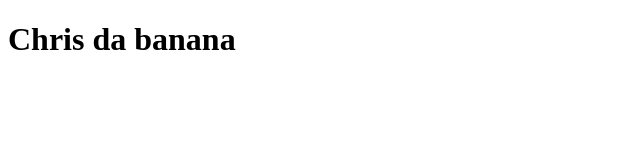
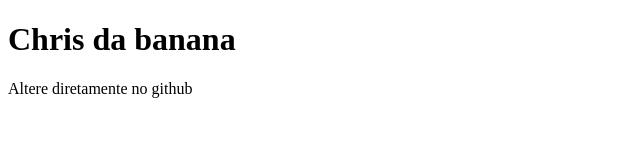
Before and after one commit to Chris550672/Testes-do-Chris, a plain HTML site: page iindex.html in a window 1280 px wide. Shown: the whole page, without its empty margins (0-640 px from the left). Drawn offline with Linux system fonts and the light colour scheme.

Commit message:
Update iindex.html

```diff
--- a/iindex.html
+++ b/iindex.html
@@ -7,5 +7,6 @@
 </head>
 <body>
     <h1>Chris da banana</h1>
+    <p>Altere diretamente no github</p>
 </body>
 </html>
```
